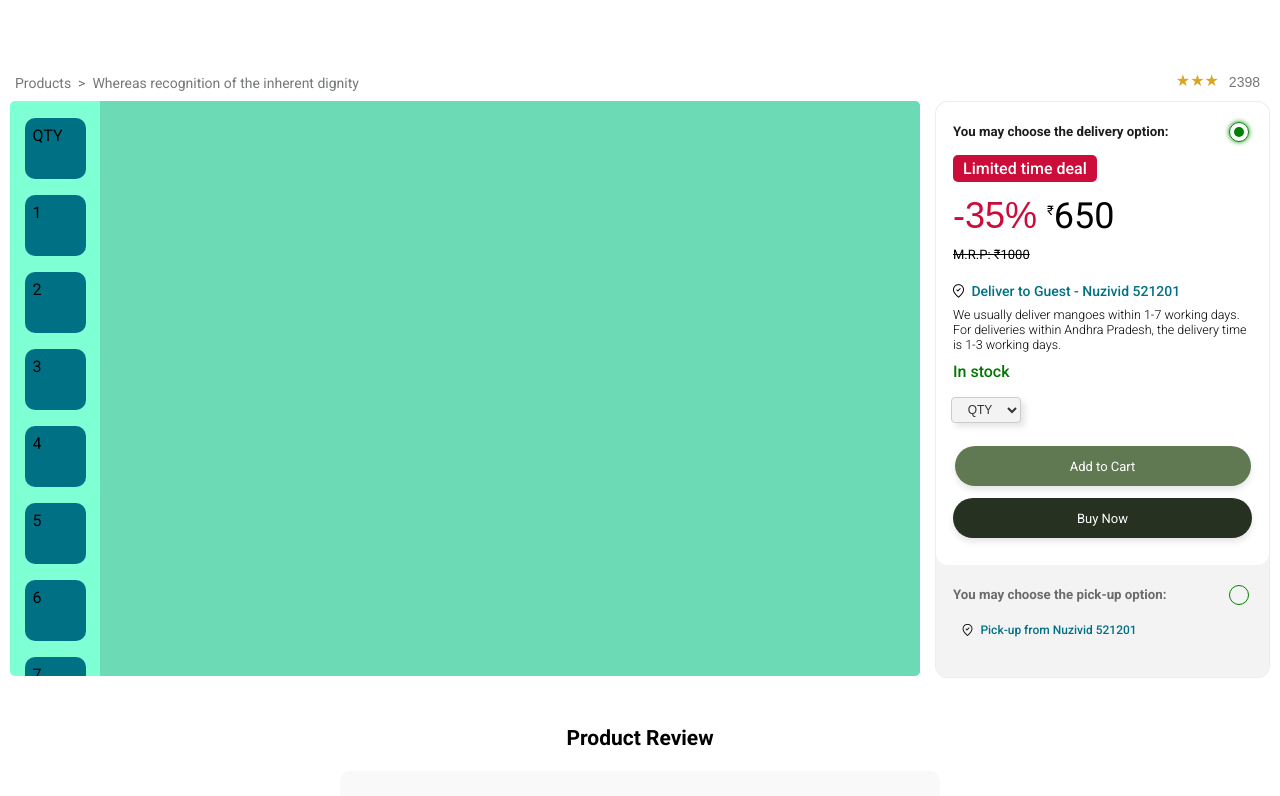
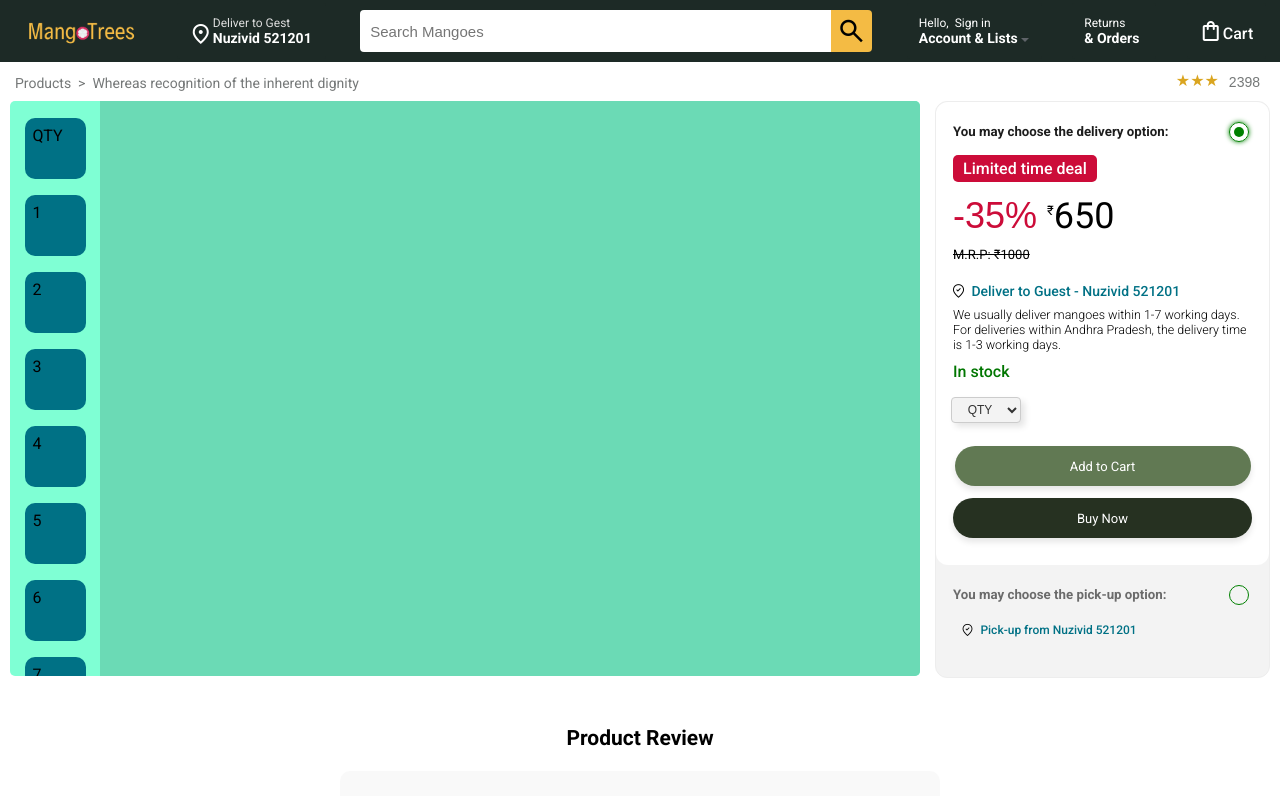
Before and after one commit to abhiram418/mangotrees-UI, an Angular app: page /product/1 in a window 1280 px wide. Shown: the top 796 px of the page. Built offline with nearby package versions, Linux system fonts and the light colour scheme.

Commit message:
star aline

```diff
--- a/src/app/Product/product-view/product-view.component.html
+++ b/src/app/Product/product-view/product-view.component.html
@@ -1,6 +1,6 @@
 <div class="product-page">
 
-    <!-- <app-nav-bar [navBarData]="navBarData" (redirectTo)="RedirectTo($event)" (search)="Search($event)"></app-nav-bar> -->
+    <app-nav-bar [navBarData]="navBarData" (redirectTo)="RedirectTo($event)" (search)="Search($event)"></app-nav-bar>
 
     <div class="product-view-top">
         <div style="padding-top: 0px;">
```
